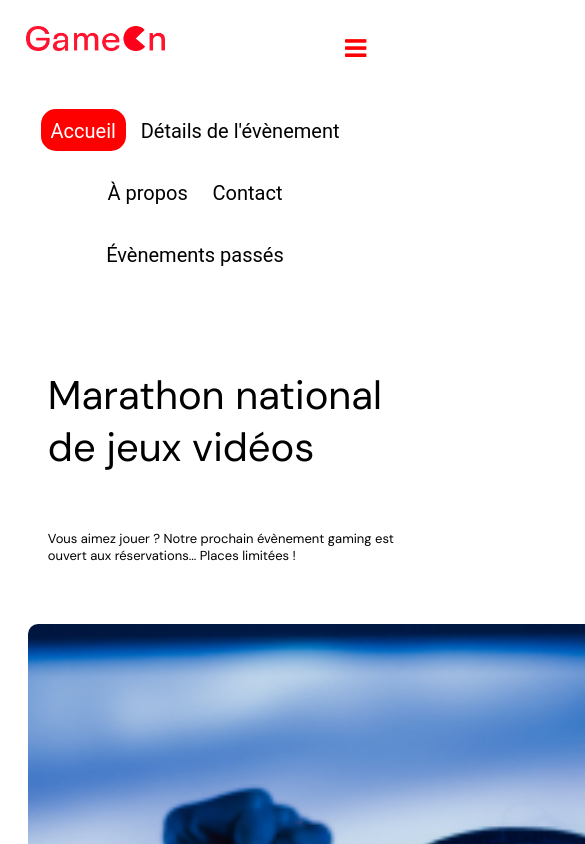
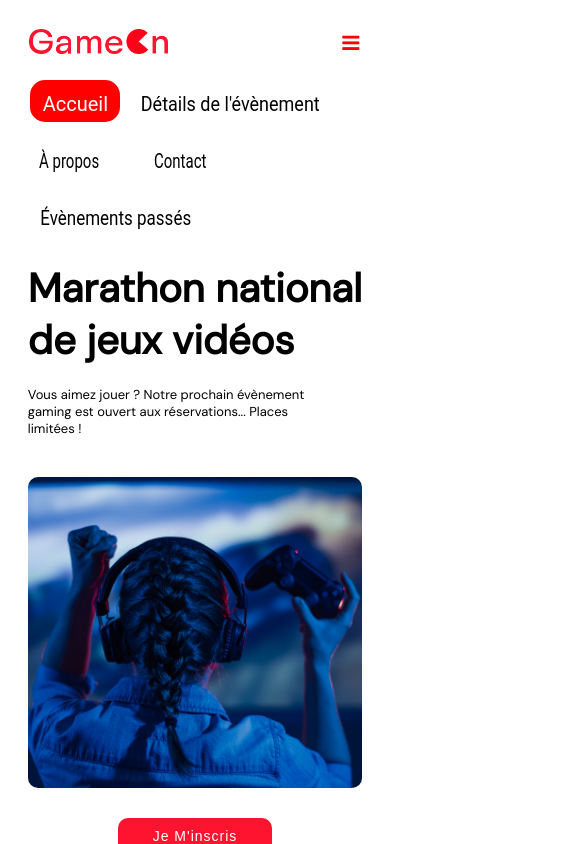
Before and after one commit to KaizenSpirit/game_on, a plain HTML site: page index.html in a window 390 px wide. Both pictures are taken after a click on the link 335 px from the left and 34 px from the top of the page. Shown: the top 844 px of the page, 585 px wide, since content can reach past the window. Drawn offline with Linux system fonts and the light colour scheme.

Commit message:
fist operationnal version of the website. Need code modifications for improvements of the code

```diff
--- a/assets/css/hero.css
+++ b/assets/css/hero.css
@@ -52,9 +52,11 @@
   margin-top: 90px;
 }
 .hero-img {
+  position: relative;
   grid-column: span 8;
 }
 .hero-img img {
+  position: relative;
   width: 100%;
   height: 100%;
   display: block;
@@ -110,15 +112,23 @@
   .hero-section {
     display: block;
     box-shadow: unset;
+    height: 40%;
+    width: 100%;
   }
   .hero-content {
     background: #fff;
     color: #000;
-    padding: 20px;
+    padding: 0;
+    width: 87vw;
+    display: flex;
+    flex-direction: column;
+    flex-wrap: wrap;
   }
   .hero-content h1{
     font-size: 40px;
-    font-weight: 500;
+    font-weight: bold;
+    width: 100%;
+    margin-top: 0;
   }
   .hero-content::after {
     content: unset;
@@ -131,21 +141,31 @@
     white-space: normal;
   }
   .hero-text {
-    width: 100%;
+    width: 90%;
     font-size: 13px;
+    font-weight: 400;
+    margin-top: 20px;
   }
   .hero-img img {
+    position: relative;
     border-radius: 10px;
     margin-top: 40px;
+    width: 100%;
+    height: 30%;
   }
   .hero-section > .btn-signup {
+    margin:30px auto;
     display: block;
-    margin: 32px auto 10px;
-    padding: 12px 35px;
+    padding: 10px 35px;
+    border-radius: 10px;
+    font-size: 14px;
+    letter-spacing: 1px;
   }
   .copyrights {
-    margin-top: 50px;
+    margin-top: -20px;
     text-align: center;
+    font-size: 10px;
+    line-height: 12px;
   }
 }
 
--- a/assets/css/modale.css
+++ b/assets/css/modale.css
@@ -237,3 +237,13 @@ input {
   font-weight: normal;
   font-size: 16px;
 }
+
+
+@media screen and (max-width: 800px) {
+  .bground{
+    background-color: white;
+  }
+  .content {
+    margin: 16% auto;
+  }
+}
--- a/assets/css/modalend.css
+++ b/assets/css/modalend.css
@@ -73,3 +73,14 @@ text-align: center;
   display: flex;
   flex-direction: column-reverse;
 }
+
+
+@media screen and (max-width: 800px) {
+  .bground{
+    background-color: white;
+  }
+
+  .modal-end {
+  margin: 16% auto;
+  }
+}
--- a/assets/css/nav.css
+++ b/assets/css/nav.css
@@ -38,7 +38,6 @@ a::before {
   transition: transform .3s ease-in-out;
 }
 
-
 a#nav-details:hover::before {
   transform-origin: left;
   transform: scaleX(0.9);
@@ -78,7 +77,7 @@ a#nav-past-events:hover::before {
   display: none;
 }
 
-@media (max-width: 1008px) {
+ @media (max-width: 1008px) {
   .topnav a {
    margin-top: 60px;
   }
@@ -87,50 +86,99 @@ a#nav-past-events:hover::before {
 }
 }
 
+.topnav {
+  overflow: hidden;
+  margin: 3.5%;
+}
+.header-logo {
+    float: left;
+}
+.main-navbar {
+    float: right;
+}
+.topnav a {
+  float: left;
+  display: block;
+  color: #000000;
+  text-align: center;
+  padding: 12px 12px;
+  margin: 5px;
+  text-decoration: none;
+  font-size: 20px;
+  font-family: Roboto, sans-serif;
+}
+
+.topnav a:hover {
+  background-color: #ff0000;
+  color: #ffffff;
+  border-radius: 15px;
+}
+
+.topnav a.active {
+  background-color: #ff0000;
+  color: #ffffff;
+  border-radius: 15px;
+  width: 90px;
+}
+a#nav-details {
+  transform-origin: left;
+  transform: scaleX(0.9);
+}
+a#nav-about {
+  transform-origin: left;
+  transform: scaleX(0.75);
+}
+a#nav-contact {
+  transform-origin: left;
+  transform: scaleX(0.75);
+}
+a#nav-past-events {
+  transform-origin: left;
+  transform: scaleX(0.85);
+}
+
+.topnav .icon {
+  display: none;
+}
+
+
 @media screen and (max-width: 800px) {
-  .topnav a {
-    display: none;
-  }
+
+  .topnav a {display: none;}
   .topnav a.icon {
     float: right;
     display: block;
-    color: red;
-    font-size: 25px;
-    margin-top: -30px;
   }
 
-  .header-logo img {
-  height: 25px;
-  margin: 12px;
-}
-
-  .topnav a.icon:hover{
-    background-color: #FFFFFF;
-  }
   .topnav.responsive {position: relative;}
   .topnav.responsive .icon {
     position: absolute;
     right: 0;
     top: 0;
   }
+
   .topnav.responsive a {
-    float: none;
-    display: inline-block;
+    display: block;
     text-align: center;
-    margin: 10px auto;
+    margin-bottom: 10px;
   }
-  .main-navbar {
-    margin: 30px 15px;
+
+  .header-logo img {
+    height: 25px;
+    margin: 15px;
+  }
+  .topnav a.icon {
+    color: red;
+
+  }
+  .topnav a.icon:hover{
+    background-color: red;
+    color: white;
+  }
+
+  .main-navbar{
     text-align: center;
-}
-}
+  }
 
 
-
- @media screen and (max-width: 540px) {
-  .topnav a {display: none;}
-  .topnav a.icon {
-    float: right;
-    display: block;
-  }
 }
--- a/assets/js/modal.js
+++ b/assets/js/modal.js
@@ -199,7 +199,6 @@ function validateForm(e) {
   return true;
 
 }
-
 function displayModalEnd(){
   modalEnd.style.display = "block";
   modalbg.style.display = "none"
```
